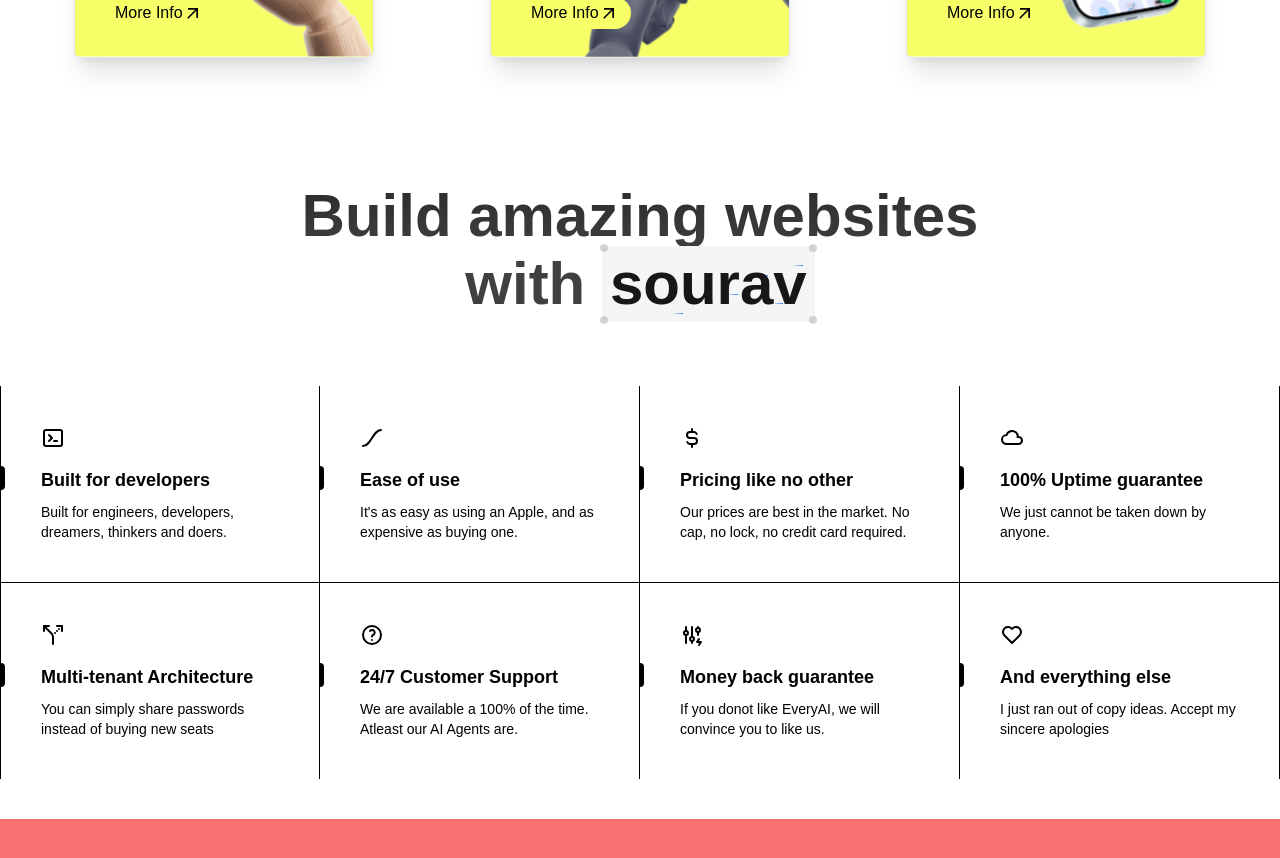
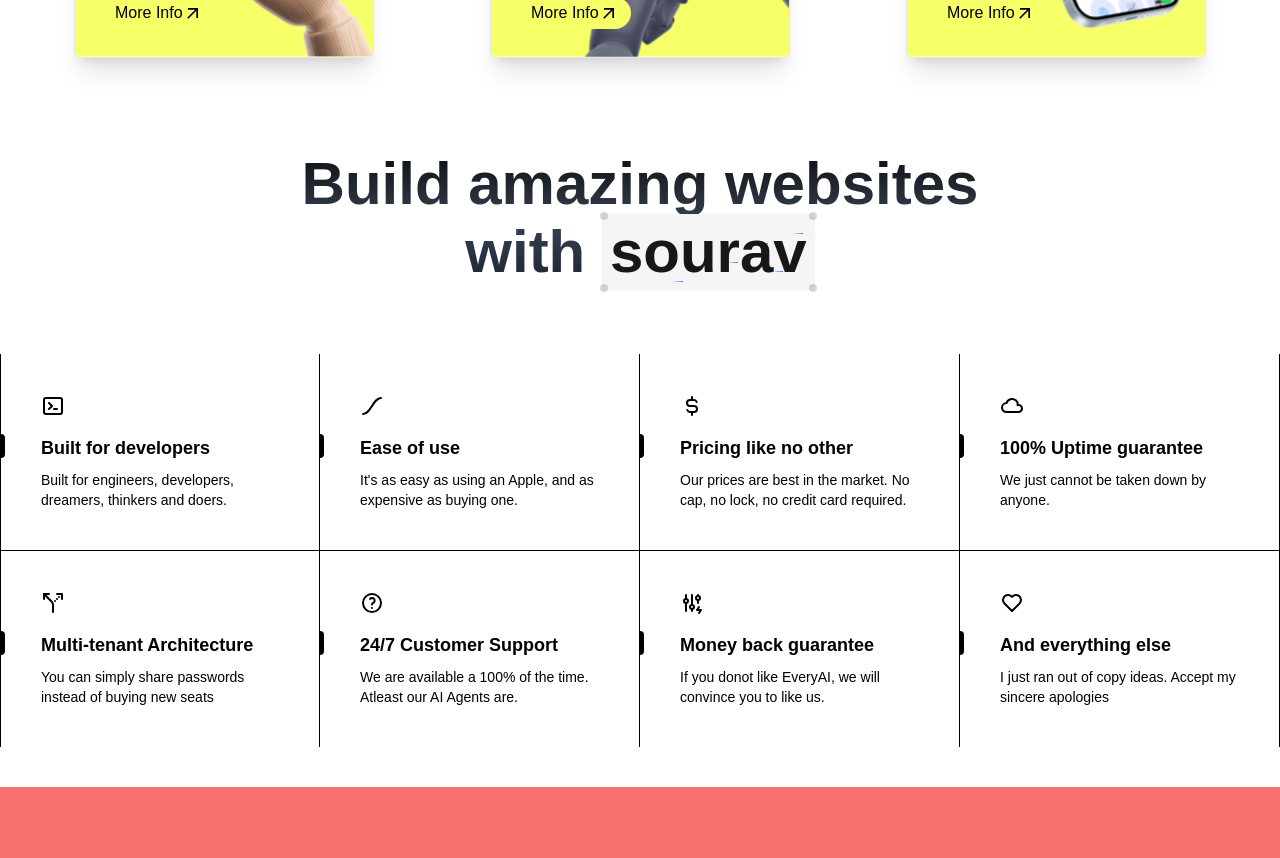
Before and after one commit to Souravhere/devsourav, a Next.js app: page / in a window 1280 px wide. Shown: the part 1880-2738 px from the top of the page. Built offline with nearby package versions, Linux system fonts and the light colour scheme.

Commit message:
also cover ui fixed

```diff
--- a/src/Components/Intractivetext.tsx
+++ b/src/Components/Intractivetext.tsx
@@ -3,8 +3,8 @@ import { Cover } from "./ui/cover";
 
 export function CoverDemo() {
   return (
-    <div>
-      <h1 className="text-4xl md:text-4xl lg:text-6xl font-semibold max-w-7xl mx-auto text-center mt-6 relative z-20 py-6 bg-clip-text text-transparent bg-gradient-to-b from-neutral-800 via-neutral-700 to-neutral-700 dark:from-neutral-800 dark:via-white dark:to-white">
+    <div className="bg-white -mt-8">
+      <h1 className="text-4xl md:text-4xl lg:text-6xl font-semibold max-w-7xl mx-auto text-center mt-6 relative z-20 py-6 bg-clip-text text-transparent bg-gradient-to-b from-black via-gray-700 to-gray-900">
         Build amazing websites <br /> with <Cover>sourav</Cover>
       </h1>
     </div>
```
